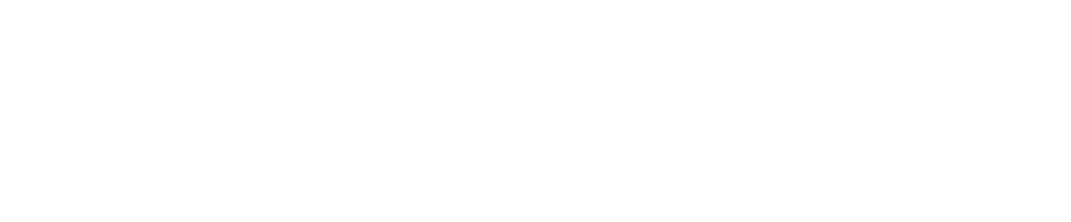
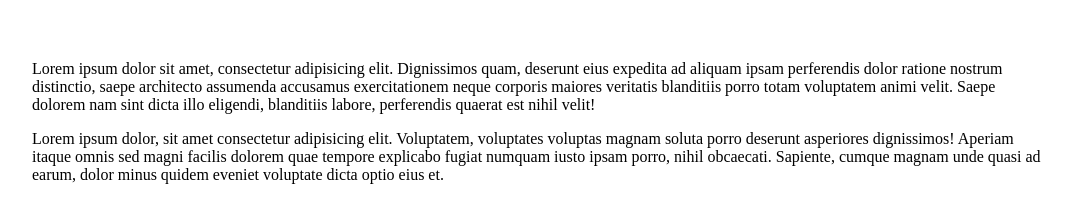
Before and after one commit to ravindersingh999/Template1_branch, a plain HTML site: page src/index.html in a window 1280 px wide. Shown: the whole page, without its empty margins (104-1175 px from the left). Drawn offline with Linux system fonts and the light colour scheme.

Commit message:
top paragraph

```diff
--- a/src/index.html
+++ b/src/index.html
@@ -1,12 +1,38 @@
 <!DOCTYPE html>
 <html lang="en">
-<head>
-    <meta charset="UTF-8">
-    <meta http-equiv="X-UA-Compatible" content="IE=edge">
-    <meta name="viewport" content="width=device-width, initial-scale=1.0">
+  <head>
+    <meta charset="UTF-8" />
+    <meta http-equiv="X-UA-Compatible" content="IE=edge" />
+    <meta name="viewport" content="width=device-width, initial-scale=1.0" />
     <title>Document</title>
-</head>
-<body>
+    <style>
+      body {
+        margin-top: 60px;
+      }
+      #para1 {
+        width: 80%;
+        margin-left: 10vw;
+      }
+    </style>
+  </head>
+  <body>
+    <!-- new-feature -->
+    <p id="para1">
+      Lorem ipsum dolor sit amet, consectetur adipisicing elit. Dignissimos
+      quam, deserunt eius expedita ad aliquam ipsam perferendis dolor ratione
+      nostrum distinctio, saepe architecto assumenda accusamus exercitationem
+      neque corporis maiores veritatis blanditiis porro totam voluptatem animi
+      velit. Saepe dolorem nam sint dicta illo eligendi, blanditiis labore,
+      perferendis quaerat est nihil velit!
+    </p>
 
-</body>
+    <p id="para1">
+      Lorem ipsum dolor, sit amet consectetur adipisicing elit. Voluptatem,
+      voluptates voluptas magnam soluta porro deserunt asperiores dignissimos!
+      Aperiam itaque omnis sed magni facilis dolorem quae tempore explicabo
+      fugiat numquam iusto ipsam porro, nihil obcaecati. Sapiente, cumque magnam
+      unde quasi ad earum, dolor minus quidem eveniet voluptate dicta optio eius
+      et.
+    </p>
+  </body>
 </html>
```
